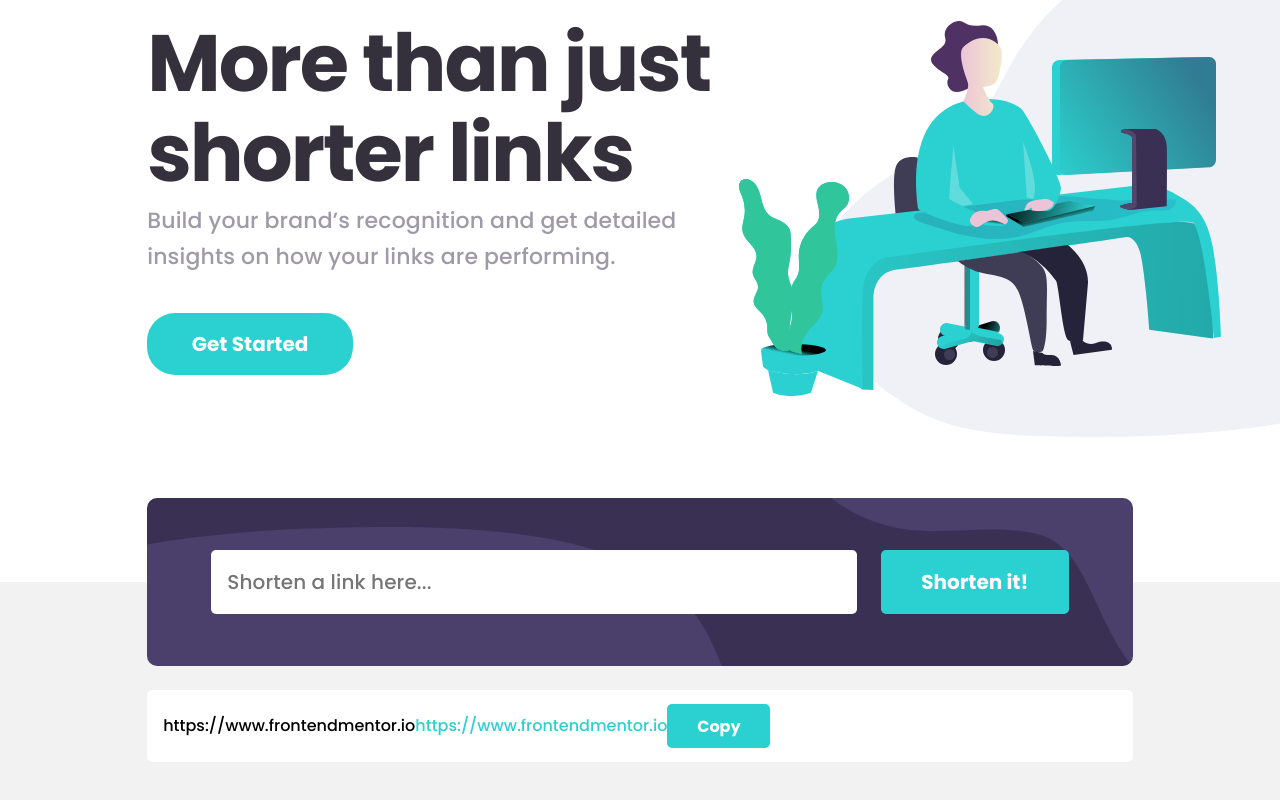
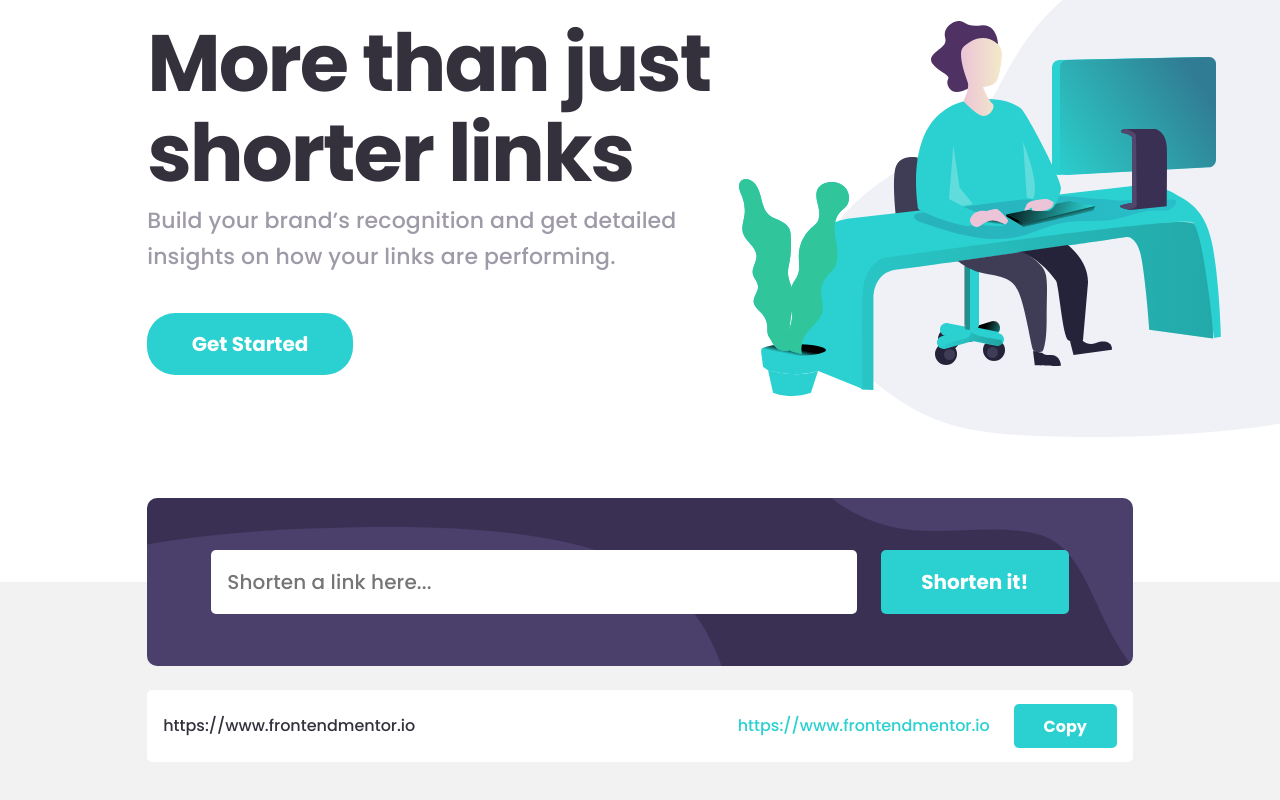
Before and after one commit to tkressma/shortly-landing-page, a React (Create React App) app: page / in a window 1280 px wide. Shown: the part 218-1018 px from the top of the page. Built offline with nearby package versions, Linux system fonts and the light colour scheme.

Commit message:
Fix desktop layout for shortenedlink component. Make links open new tab upon clicking.

```diff
--- a/src/components/header/Hero.js
+++ b/src/components/header/Hero.js
@@ -14,7 +14,11 @@ function Hero() {
         <ButtonCTA text="Get Started" />
       </article>
       <div className={styles["hero__img_container"]}>
-        <img className={styles["hero__img"]} src={illustration} />
+        <img
+          className={styles["hero__img"]}
+          src={illustration}
+          alt="Cartoon figure of someone at their computer desk"
+        />
       </div>
     </section>
   );
--- a/src/components/main/Main.js
+++ b/src/components/main/Main.js
@@ -3,7 +3,7 @@ import Container from "../UI/Container";
 import Shortener from "./Shortener";
 import ShortenedLinkList from "./ShortenedLinkList";
 import styles from "./Main.module.css";
-function Main(props) {
+function Main() {
   const [linkData, setLinkData] = useState([
     {
       inputLink: "https://www.frontendmentor.io",
--- a/src/components/main/ShortenedLink.js
+++ b/src/components/main/ShortenedLink.js
@@ -4,9 +4,21 @@ import Button from "../UI/Button";
 function ShortenedLink(props) {
   return (
     <li className={styles.link}>
-      <p className={styles["link__input_link"]}>{props.inputLink}</p>
+      <a
+        className={styles["link__input_link"]}
+        href={props.inputLink}
+        target="_blank"
+      >
+        {props.inputLink}
+      </a>
       <hr />
-      <p className={styles["link__short_link"]}>{props.shortLink}</p>
+      <a
+        className={styles["link__short_link"]}
+        href={props.shortLink}
+        target="_blank"
+      >
+        {props.shortLink}
+      </a>
       <Button text="Copy" />
     </li>
   );
--- a/src/components/main/ShortenedLink.module.css
+++ b/src/components/main/ShortenedLink.module.css
@@ -8,12 +8,15 @@
 }
 
 .link__input_link {
+  text-decoration: none;
+  color: #34313d;
   padding: 0.5rem 0;
 }
 
 .link__short_link {
+  text-decoration: none;
+  color: #2bd0d0;
   padding: 0.9rem 0;
-  color: #2bd0d0;
 }
 
 .link button {
@@ -47,11 +50,11 @@
   }
 
   .link__input_link {
-    text-align: left;
+    flex-basis: 100%;
   }
 
-  .link__shortened_link {
-    text-align: right;
+  .link__short_link {
+    margin-right: 1.5rem;
   }
 
   .link button {
--- a/src/components/main/Shortener.js
+++ b/src/components/main/Shortener.js
@@ -8,6 +8,7 @@ function Shortener(props) {
 
   const shortenHandler = (event) => {
     event.preventDefault();
+
     if (validator.isURL(inputLink)) {
       const linkData = {
         inputLink: inputLink,
```
